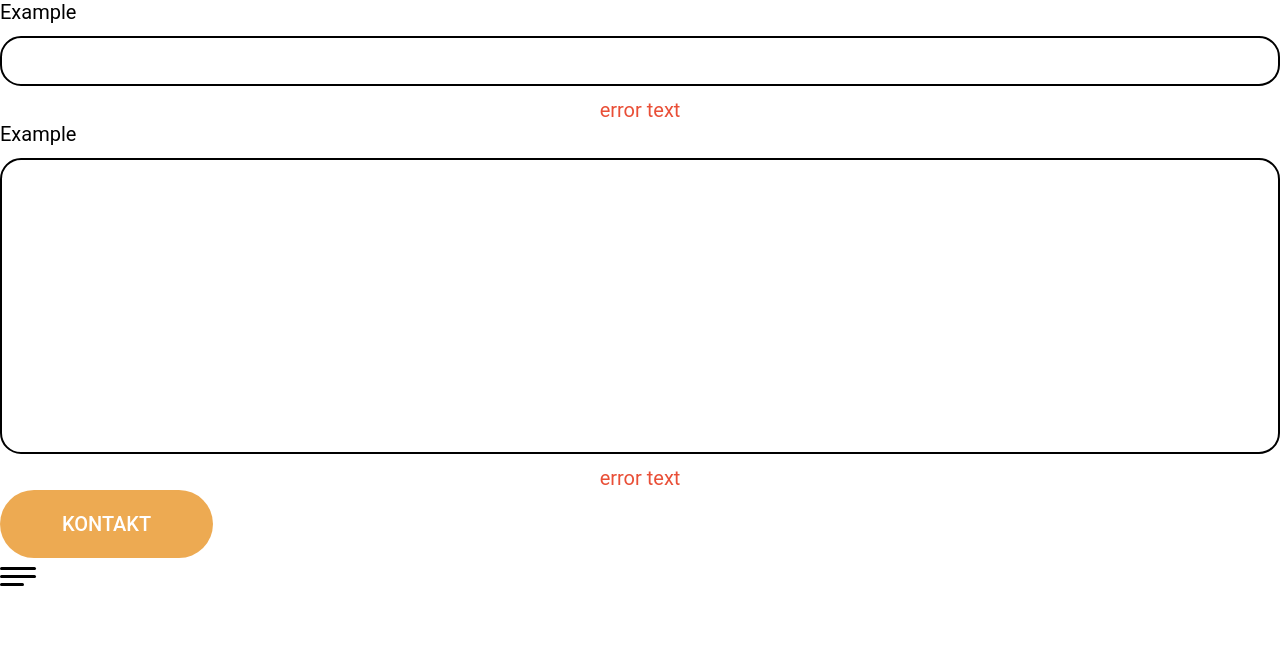
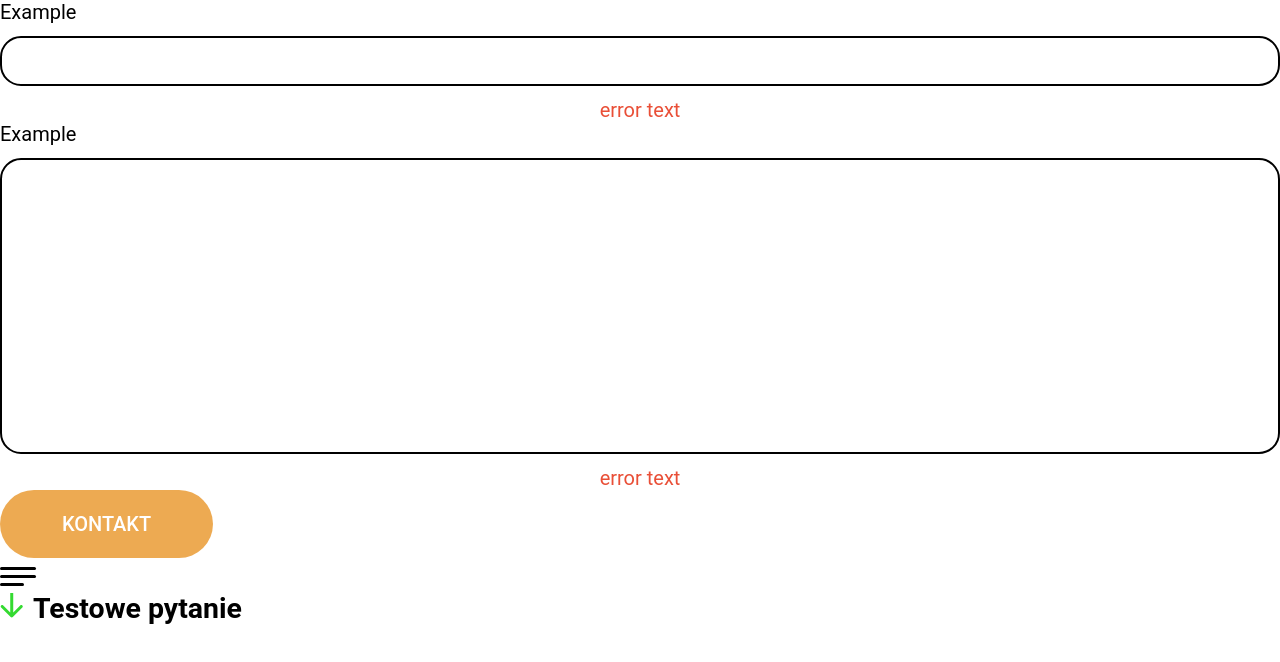
Before and after one commit to aiypwzqp5/yourbestparty-nauka, a Gatsby site: page / in a window 1280 px wide. Built offline with nearby package versions, Linux system fonts and the light colour scheme; Gatsby itself is replaced by a stand-in of ours; a web font is replaced by a local one.

Commit message:
LEKCJA 25: FAQ ELEMENT

```diff
--- /dev/null
+++ b/src/components/atoms/FAQElement/FAQElement.js
@@ -0,0 +1,45 @@
+import React, { useState } from "react";
+
+import Arrow from "../Icons/Arrow";
+
+import {
+  StyledFAQElement,
+  StyledQuestionWrapper,
+  StyledAnswerWrapper,
+  StyledIconWrapper,
+} from "./FAQElement.styles";
+
+const FAQElement = ({ question, answer }) => {
+  const [isOpen, setIsOpen] = useState(false);
+
+  const handleToggle = (event) => {
+    event.preventDefault();
+    setIsOpen(!isOpen);
+  };
+
+  return (
+    <StyledFAQElement
+      itemScope
+      itemProp="mainEntity"
+      itemType="https://schema.org/Question"
+      onClick={handleToggle}
+      open={isOpen}
+    >
+      <StyledQuestionWrapper>
+        <StyledIconWrapper>
+          <Arrow />
+        </StyledIconWrapper>
+        {question}
+      </StyledQuestionWrapper>
+      <StyledAnswerWrapper
+        itemScope
+        itemProp="acceptedAnswer"
+        itemType="https://schema.org/Answer"
+      >
+        {answer}
+      </StyledAnswerWrapper>
+    </StyledFAQElement>
+  );
+};
+
+export default FAQElement;
--- /dev/null
+++ b/src/components/atoms/FAQElement/FAQElement.styles.js
@@ -0,0 +1,36 @@
+import styled from "styled-components";
+
+export const StyledFAQElement = styled.details`
+  width: 100%;
+  cursor: pointer;
+
+  svg {
+    transition: transform 0.25s linear;
+  }
+
+  &[open] {
+    svg {
+      transform: rotateZ(-90deg);
+    }
+  }
+`;
+
+export const StyledQuestionWrapper = styled.summary`
+  display: flex;
+  gap: 10px;
+  font-weight: 700;
+  font-size: clamp(20px, 2.222vw, 32px);
+
+  &::-webkit-details-marker {
+    display: none;
+  }
+`;
+
+export const StyledAnswerWrapper = styled.div`
+  margin-top: 14px;
+  font-size: clamp(16px, 1.389vw, 20px);
+`;
+
+export const StyledIconWrapper = styled.div`
+  color: var(--green);
+`;
--- a/src/components/atoms/HamburgerButton/HamburgerButton.js
+++ b/src/components/atoms/HamburgerButton/HamburgerButton.js
@@ -9,7 +9,7 @@ const HamburgerButton = ({ openMenu, isOpen }) => (
   <StyledHamburgerButton
     aria-label="otwórz menu"
     onClick={openMenu}
-    isopen={isOpen}
+    $isopen={isOpen}
   >
     <StyledHamburgerBox isopen={isOpen}>
       <StyledHamburgerInner isopen={isOpen} />
--- a/src/components/atoms/HamburgerButton/HamburgerButton.styles.js
+++ b/src/components/atoms/HamburgerButton/HamburgerButton.styles.js
@@ -32,20 +32,20 @@ export const StyledHamburgerInner = styled.span`
   top: 50%;
   border-radius: 2px;
   transition: background-color 250ms linear;
-  background-color: ${({ isopen }) =>
-    isopen ? "transparent" : "var(--black)"};
+  background-color: ${({ $isopen }) =>
+    $isopen ? "transparent" : "var(--black)"};
 
   &::after {
     content: "";
     left: 0;
-    width: ${({ isopen }) => (isopen ? "36px" : "24px")};
+    width: ${({ $isopen }) => ($isopen ? "36px" : "24px")};
     height: 3px;
     position: absolute;
     background-color: var(--black);
     top: 8px;
     border-radius: 3px;
-    transform: ${({ isopen }) =>
-      isopen ? "rotate(-45deg) translate(7px, -6px)" : "rotate(0)"};
+    transform: ${({ $isopen }) =>
+      $isopen ? "rotate(-45deg) translate(7px, -6px)" : "rotate(0)"};
     transition: transform 250ms linear;
   }
 
@@ -58,8 +58,8 @@ export const StyledHamburgerInner = styled.span`
     background-color: var(--black);
     top: -8px;
     border-radius: 2px;
-    transform: ${({ isopen }) =>
-      isopen ? "rotate(45deg) translate(5px, 4px)" : "rotate(0)"};
+    transform: ${({ $isopen }) =>
+      $isopen ? "rotate(45deg) translate(5px, 4px)" : "rotate(0)"};
     transition: transform 250ms linear;
   }
 `;
--- /dev/null
+++ b/src/components/atoms/Icons/Arrow.js
@@ -0,0 +1,18 @@
+import React from "react";
+
+const Arrow = () => (
+  <svg
+    width="23"
+    height="25"
+    viewBox="0 0 23 25"
+    fill="none"
+    xmlns="http://www.w3.org/2000/svg"
+  >
+    <path
+      d="M10.6728 24.0607C11.2586 24.6464 12.2083 24.6464 12.7941 24.0607L22.34 14.5147C22.9258 13.9289 22.9258 12.9792 22.34 12.3934C21.7542 11.8076 20.8045 11.8076 20.2187 12.3934L11.7334 20.8787L3.24814 12.3934C2.66236 11.8076 1.71261 11.8076 1.12682 12.3934C0.541037 12.9792 0.541037 13.9289 1.12682 14.5147L10.6728 24.0607ZM10.2334 -6.55671e-08L10.2334 23L13.2334 23L13.2334 6.55671e-08L10.2334 -6.55671e-08Z"
+      fill="currentColor"
+    />
+  </svg>
+);
+
+export default Arrow;
--- a/src/pages/index.js
+++ b/src/pages/index.js
@@ -2,6 +2,7 @@ import * as React from "react";
 import Input from "../components/atoms/Input/Input";
 import Button from "../components/atoms/Button/Button";
 import HamburgerButton from "../components/atoms/HamburgerButton/HamburgerButton";
+import FAQElement from "../components/atoms/FAQElement/FAQElement";
 
 const IndexPage = () => {
   return (
@@ -15,6 +16,7 @@ const IndexPage = () => {
       />
       <Button text="KONTAKT" />
       <HamburgerButton />
+      <FAQElement question="Testowe pytanie" answer="testowa wiadomość" />
     </main>
   );
 };
```
